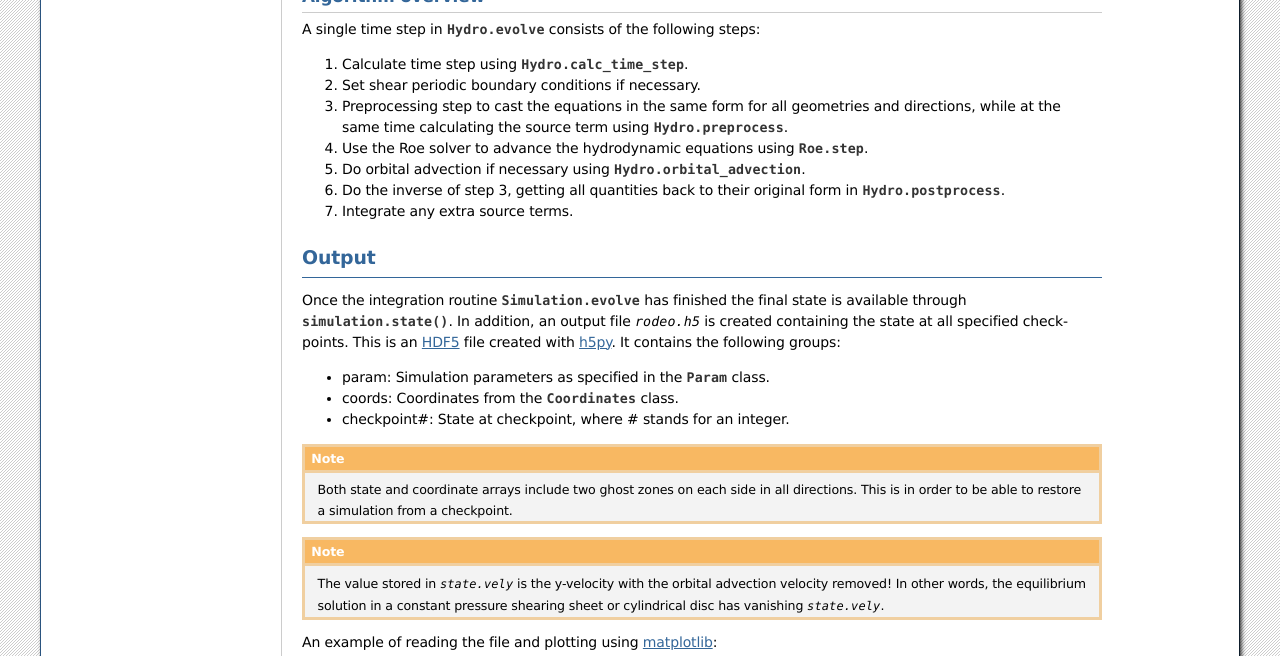
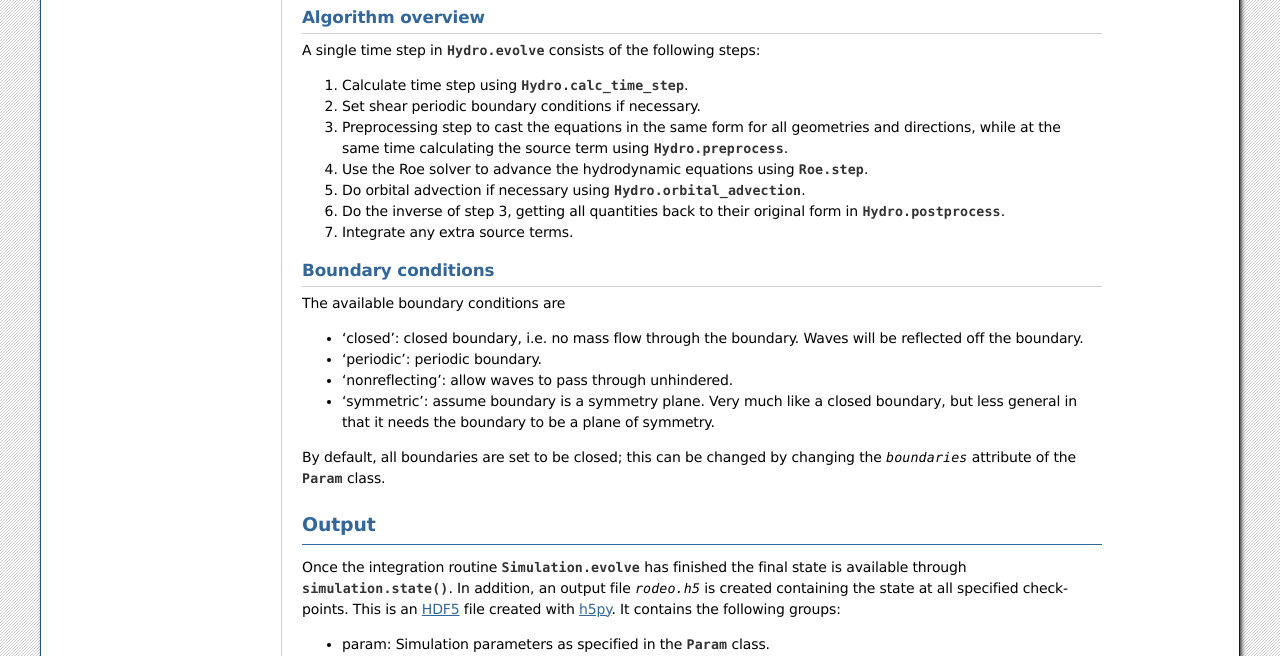
Before and after one commit to GL551/pyrodeo, a Sphinx documentation site: the page built from doc/index.rst, in a window 1280 px wide and 900 px high, scrolled down 5577 px, cut to the strip 0-656 px from the top of the window. Built offline with Sphinx 7.4.7, drawn with Linux system fonts in a browser that asks for light colours; formulas are drawn with MathJax 3; some of the changed text lies outside the part shown.

Commit message:
Change reflect to closed boundary

```diff
--- a/doc/index.rst
+++ b/doc/index.rst
@@ -233,7 +233,9 @@ Pyrodeo solves inviscid isothermal hydrodynamics, and in the shearing
 sheet and cylindrical and spherical geometries only gravity from the
 central object is considered. Extra physics, as far as it concerns
 extra source terms, can be added by a user-defined source integration
-function. See the :ref:`Examples` section.
+function. See the :ref:`Examples` section. This function is called
+once per time step and can also be used for monitoring various
+quantities (mass, torque on planet, etc.).
 
 Numerical method
 -------------------------------
@@ -497,6 +499,23 @@ A single time step in :func:`Hydro.evolve <pyrodeo.hydro.Hydro.evolve>` consists
 
 7. Integrate any extra source terms.
 
+Boundary conditions
+^^^^^^^^^^^^^^^^^^^^^^^^^^^^^^^
+
+The available boundary conditions are
+
+* 'closed': closed boundary, i.e. no mass flow through the
+  boundary. Waves will be reflected off the boundary.
+* 'periodic': periodic boundary.
+* 'nonreflecting': allow waves to pass through unhindered.
+* 'symmetric': assume boundary is a symmetry plane. Very much like a
+  closed boundary, but less general in that it needs the boundary to
+  be a plane of symmetry.
+
+By default, all boundaries are set to be closed; this can be changed
+by changing the `boundaries` attribute of the :class:`Param
+<pyrodeo.param.Param>` class.
+
 Output
 -------------------------------
 
```
